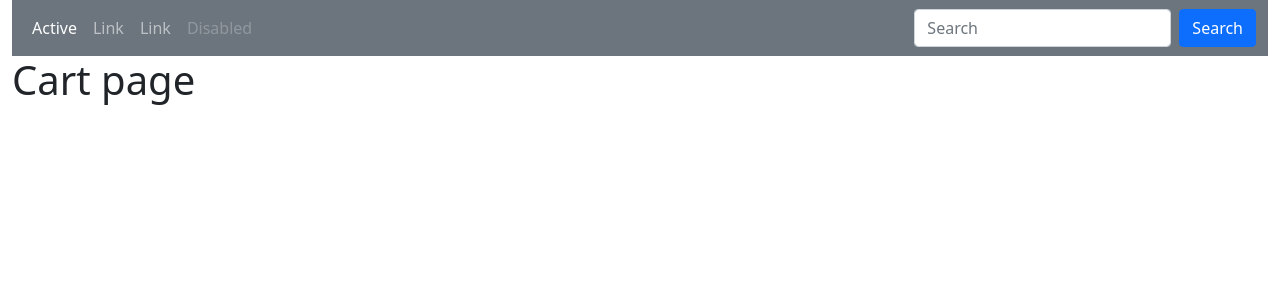
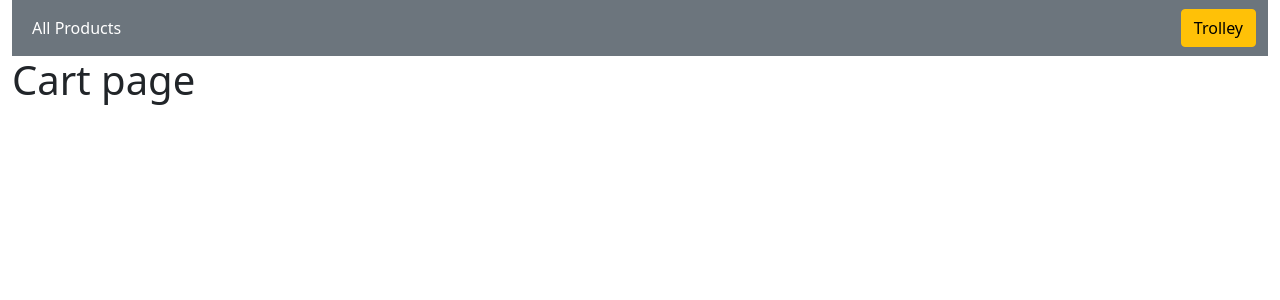
Before and after one commit to SampurnaC/ecommerce, a Django app: template store/templates/store/cart.html in a window 1280 px wide. Shown: the top 300 px of the page. Run offline with Django 4.2, Linux system fonts and the light colour scheme; the template is opened without the code that fills it, so the values that code supplies are empty.

Commit message:
add navbar in base file

```diff
--- a/store/templates/store/base.html
+++ b/store/templates/store/base.html
@@ -23,22 +23,15 @@
         <div class="container-fluid">
           <ul class="navbar-nav">
             <li class="nav-item">
-              <a class="nav-link active" href="#">Active</a>
+              <a class="nav-link active" href="{% url 'store:products' %}">All Products</a>
             </li>
-            <li class="nav-item">
-              <a class="nav-link" href="#">Link</a>
-            </li>
-            <li class="nav-item">
-              <a class="nav-link" href="#">Link</a>
-            </li>
-            <li class="nav-item">
-              <a class="nav-link disabled" href="#">Disabled</a>
-            </li>
+
           </ul>
-          <form class="d-flex">
+          <!-- <form class="d-flex">
             <input class="form-control me-2" type="text" placeholder="Search" />
             <button class="btn btn-primary" type="button">Search</button>
-          </form>
+          </form> -->
+          <a href="{% url 'cart:cart' %}" class="d-flex btn btn-warning">Trolley</a>
         </div>
       </nav>
     </div>
```
